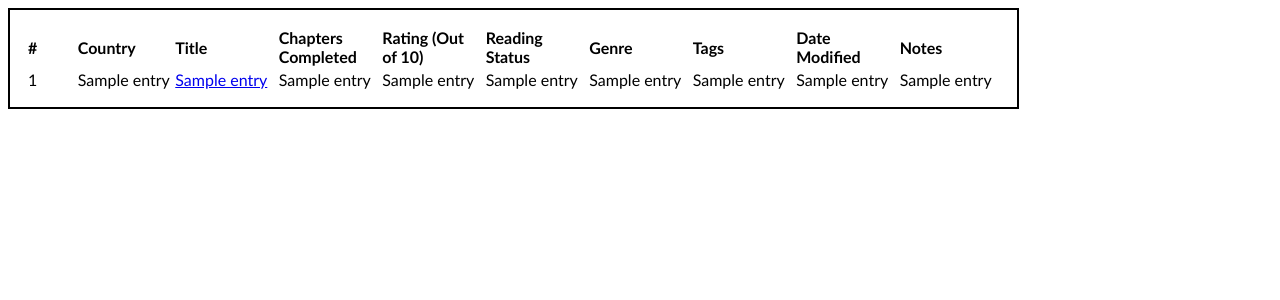
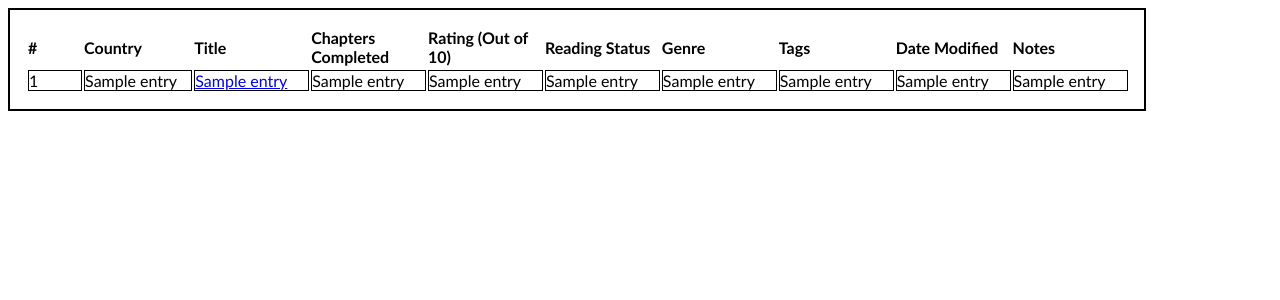
Before and after one commit to doublesmokedbaconandpie/Personal-Webnovel-Ranking-List, a Flask app: template src/templates/index.html in a window 1280 px wide. Shown: the top 300 px of the page. Run offline with Flask 3, Linux system fonts and the light colour scheme; the template is opened without the code that fills it: most values are stand-ins (such as "Sample title", 1, 10 or a date in 2020).

Commit message:
scrollable table cells

```diff
--- a/src/static/CSS/style.css
+++ b/src/static/CSS/style.css
@@ -5,9 +5,18 @@ body {
 }
 
 table {
-    width: 80%;
+    width: 90%;
     border: solid 2px black;
     padding: 15px;
     table-layout: fixed;
     text-align: left;
 }
+
+div.scrollable {
+    width: 100%;
+    max-height: 100px;
+    border: solid 1px black;
+    margin: 0;
+    padding: 0;
+    overflow: auto;
+}
--- a/src/templates/index.html
+++ b/src/templates/index.html
@@ -29,16 +29,16 @@
             <tbody>
                 {% for entry in entries%}
                 <tr>
-                    <td class = "table_rows">{{entry[0]}}</td>
-                    <td class = "table_rows">{{entry[2]}}</td>
-                    <td class = "table_rows"><a href="{{entry[1]}}">{{entry[3]}}</a></td>
-                    <td class = "table_rows">{{entry[4]}}</td>
-                    <td class = "table_rows">{{entry[5]}}</td>
-                    <td class = "table_rows">{{entry[6]}}</td>
-                    <td class = "table_rows">{{entry[7]}}</td>
-                    <td class = "table_rows">{{entry[8]}}</td>
-                    <td class = "table_rows">{{entry[9]}}</td>
-                    <td class = "table_rows">{{entry[10]}}</td>
+                    <td><div class = "scrollable">{{entry[0]}}</div></td>
+                    <td><div class = "scrollable">{{entry[2]}}</div></td>
+                    <td><div class = "scrollable"><a href="{{entry[1]}}">{{entry[3]}}</a></div></td>
+                    <td><div class = "scrollable">{{entry[4]}}</div></td>
+                    <td><div class = "scrollable">{{entry[5]}}</div></td>
+                    <td><div class = "scrollable">{{entry[6]}}</div></td>
+                    <td><div class = "scrollable">{{entry[7]}}</div></td>
+                    <td><div class = "scrollable">{{entry[8]}}</div></td>
+                    <td><div class = "scrollable">{{entry[9]}}</div></td>
+                    <td><div class = "scrollable">{{entry[10]}}</div></td>
                 </tr>
                 {% endfor %}
             </tbody>
```
